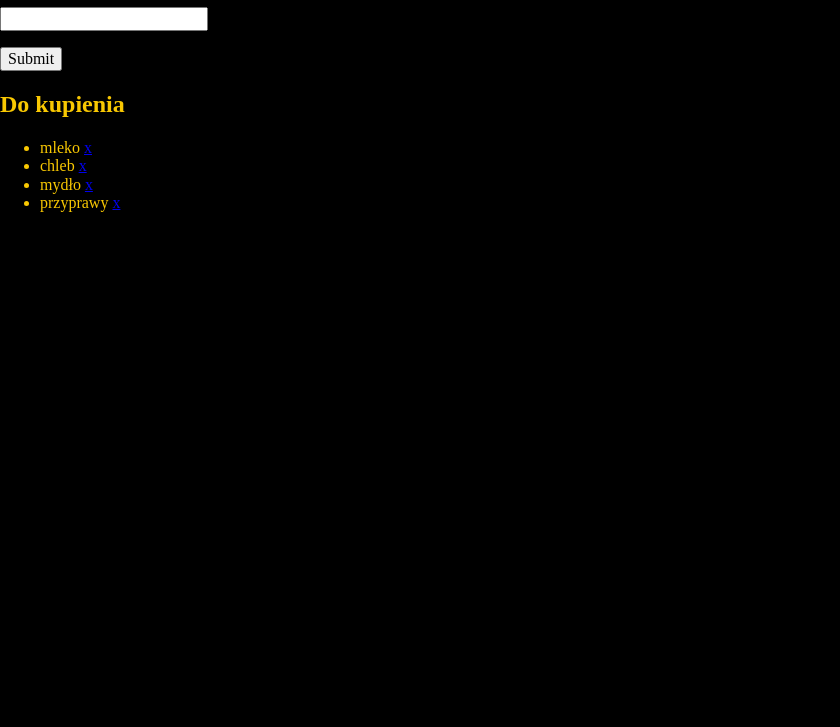
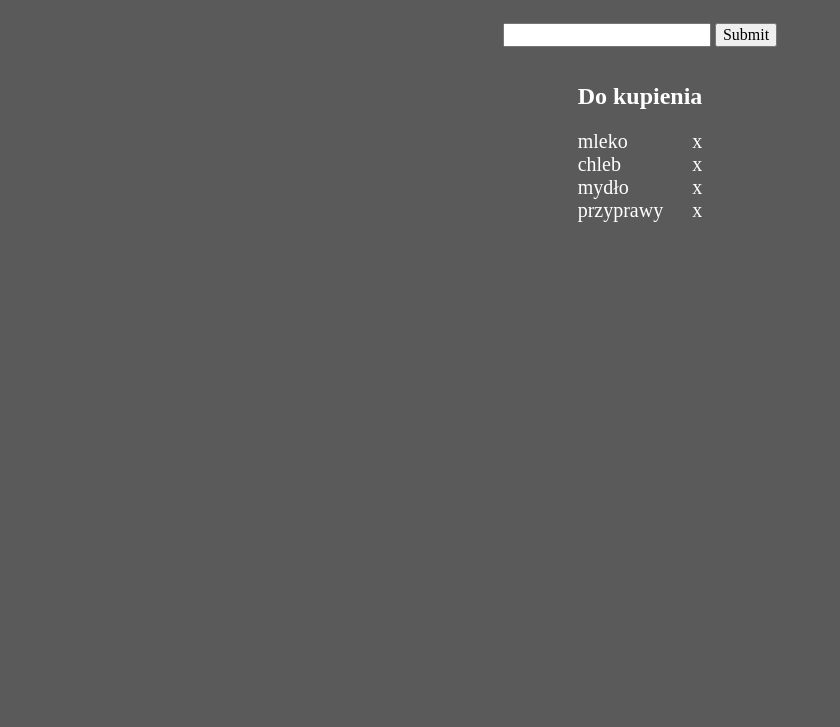
Before and after one commit to kamilbaczynski/shopping-list, a website: page src/content/index.html in a window 1280 px wide. Shown: the part 73-800 px from the top of the page, without its empty margins (0-840 px from the left). Drawn offline with nearby package versions, Linux system fonts and the light colour scheme; files that its build step writes are made by us from their sources.

Commit message:
Feat: Initial styles

```diff
--- a/src/scss/main.scss
+++ b/src/scss/main.scss
@@ -1,16 +1,74 @@
 @import "_normalize";
 @import "_variables";
-
 
 html {
   box-sizing: border-box;
 }
 
-*, *:before, *:after {
+*,
+*:before,
+*:after {
   box-sizing: inherit;
 }
 
 body {
-  color: $yellow;
-  background: $violet;
+  background-color: rgb(90, 90, 90);
+  color: white;
 }
+
+main {
+  display: flex;
+  flex-flow: column nowrap;
+  justify-content: center;
+  align-items: center;
+  max-width: 500px;
+  margin: auto;
+}
+
+.form {
+
+  &__input {
+    display: inline-block;
+  }
+
+}
+
+.to-buy {
+
+  &__title {
+
+  }
+
+  &__list {
+
+    list-style-type: none;
+    margin: 0;
+    padding: 0;
+
+    &--item {
+
+    }
+
+  }
+
+}
+
+.list-position {
+
+  display: flex;
+  flex-direction: row;
+  justify-content: space-between;
+
+  &__name {
+    display: inline-block;
+    font-size: 20px;
+  }
+
+  &__delete {
+    display: inline-block;
+    text-decoration: none;
+    color: white;
+    font-size: 20px
+  }
+
+}
```
